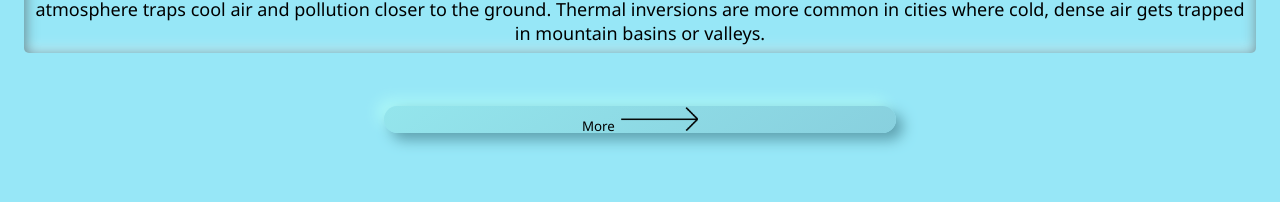
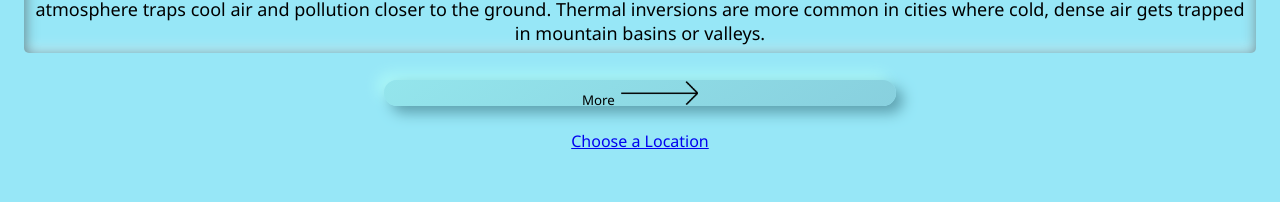
Before and after one commit to kristenmb/ozoneIQ, a React (Create React App) app: page /resources in a window 1280 px wide. Shown: the part 896-1098 px from the top of the page. Built offline with nearby package versions, Linux system fonts and the light colour scheme.

Commit message:
Create link to landing page on resources page

```diff
--- a/src/Components/AqiInfo/AqiInfo.js
+++ b/src/Components/AqiInfo/AqiInfo.js
@@ -97,6 +97,7 @@ const AqiInfo = () => {
           <img src={rightArrow} alt='Thin arrow pointing right'/>
         </button>
       </Link>
+      <Link to='/' className='link-to-landing-page'>Choose a Location</Link>
     </section>
   )
 }
--- a/src/Components/AqiInfo/AqiInfo.scss
+++ b/src/Components/AqiInfo/AqiInfo.scss
@@ -48,8 +48,8 @@
 
 .more-btn {
   background-color: transparent;
-  margin-bottom: 15vh;
-  margin-top: 4em;
+  margin-bottom: 3vh;
+  margin-top: 2em;
   width: 40vw;
   border-radius: 2em;
   height: 2em;
@@ -63,3 +63,8 @@
       margin-left: .4rem;
     }
 }
+
+.link-to-landing-page {
+  margin-bottom: 15vh;
+  text-decoration: underline;
+}
--- a/src/Components/LandingPage/LandingPage.scss
+++ b/src/Components/LandingPage/LandingPage.scss
@@ -80,4 +80,11 @@
     margin-right: 2%;
     margin-top: .7vh;
   }
+
+  .landing-page-nav {
+    width: 100vw;
+    display: flex;
+    justify-content: space-around;
+    text-decoration: underline;
+  }
 }
```
